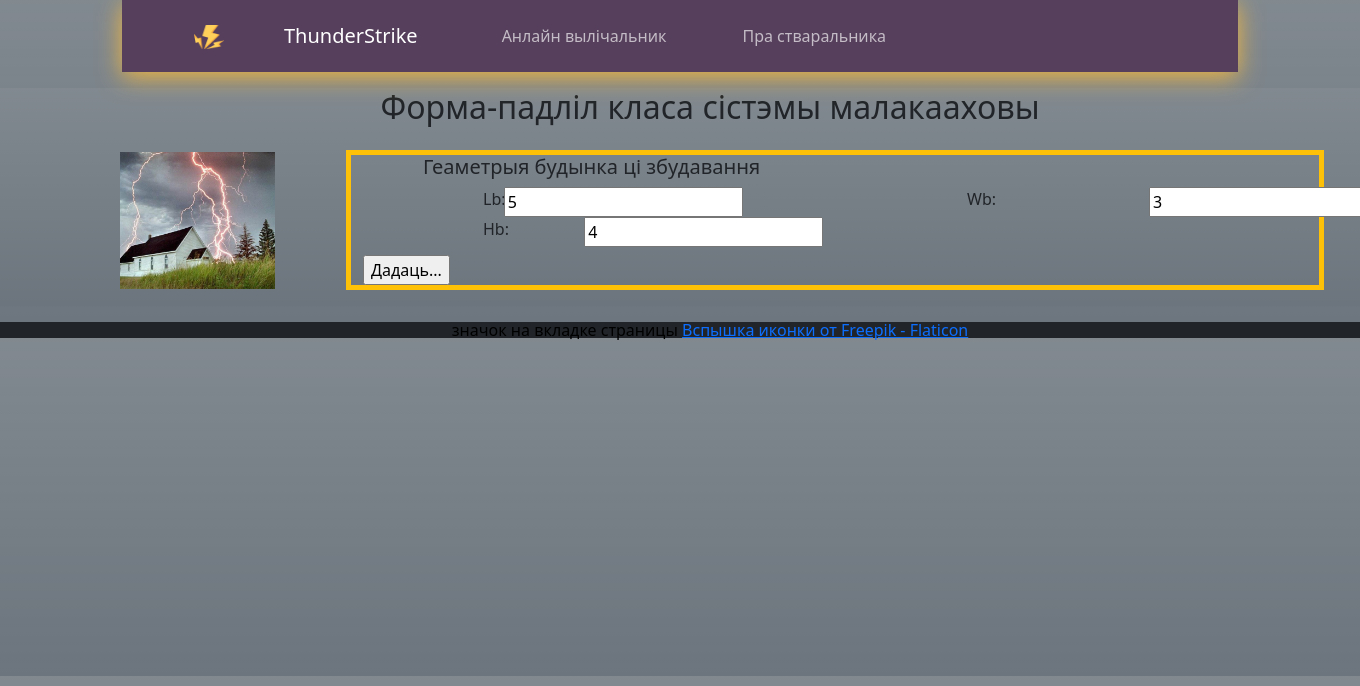
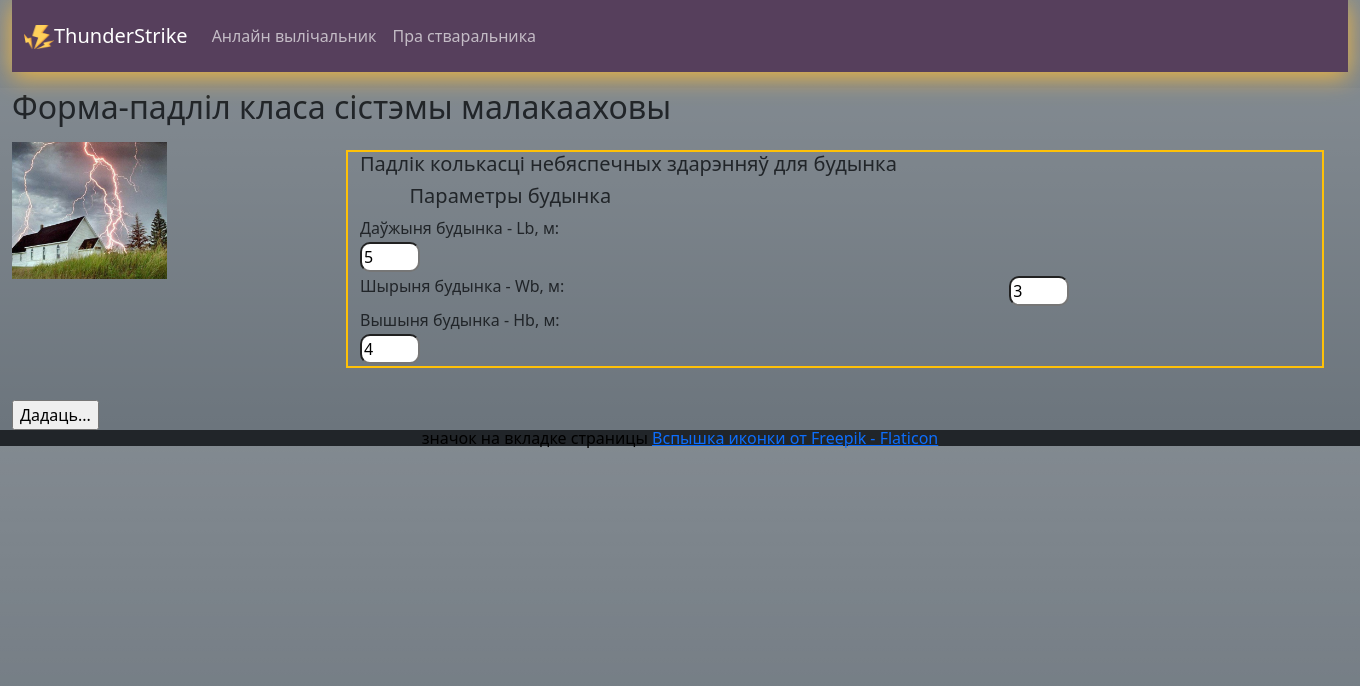
Before and after one commit to AleksarDo/dj_mln_30-08-25, a Django app: page /calculate/ in a window 1360 px wide; the page is wider, and only the part inside the window is pictured. Shown: the top 686 px of that part. Run offline with Django 5.2, Linux system fonts and the light colour scheme; some libraries are stand-ins or nearby versions.

Commit message:
слив в гитхаб

```diff
--- a/calc/form_calc.py
+++ b/calc/form_calc.py
@@ -3,9 +3,15 @@ from django.shortcuts import render
 from django.http import HttpResponse
 
 class CalcForm(forms.Form):
-    Lb=forms.DecimalField(label='Lb', initial=5, min_value=1.5, decimal_places=1)
-    Wb=forms.DecimalField(label='Wb', initial=3, min_value=1, decimal_places=1)
-    Hb=forms.DecimalField(label='Hb', initial=4, min_value=2, decimal_places=1)
+    Lb=forms.DecimalField(label='Даўжыня будынка - Lb, м',
+                           initial=5, min_value=1.5, decimal_places=1,
+                           widget= forms.NumberInput(attrs={"class": "inpt_ed"}))
+    Wb=forms.DecimalField(label='Шырыня будынка - Wb, м',
+                          initial=3, min_value=1, decimal_places=1,
+                          widget= forms.NumberInput(attrs={"class": "inpt_ed"}))
+    Hb=forms.DecimalField(label='Вышыня будынка - Hb, м',
+                           initial=4, min_value=2, decimal_places=1,
+                           widget= forms.NumberInput(attrs={"class": "inpt_ed"}))
 
 
 
--- a/static/css/my_css/styles.css
+++ b/static/css/my_css/styles.css
@@ -9,6 +9,11 @@ header {
 
 
 
-body, p {
-    text-indent: 60px
-}
+.inpt_ed
+        {border-radius: 10px;
+        height: 30px;
+        width: 60px;
+        margin: 2px 2px 2px 0;}
+
+.label
+            {text-indent: 0px;}
--- a/templates/calc/base.html
+++ b/templates/calc/base.html
@@ -7,6 +7,9 @@
 
     <link rel="stylesheet" href="/static/css/bootstrap.min.css">
     <link rel="stylesheet" href="/static/css/my_css/styles.css"  rel="stylesheet" type="text/css" />
+
+
+
     <script defer src="/static/js/bootstrap.bundle.min.js"></script>
     {% block favik %}{% endblock favik %}
     <title>
@@ -17,7 +20,7 @@
 </head>
 
 <body class="bg-secondary bg-gradient">
-    <div class="container">
+    <div class="container-fluid">
 
     <header>
             <div class="navbar" style="background-color: #5f446cb8;" data-bs-theme="dark">
@@ -48,13 +51,13 @@
     </header>
 
     <div class="container-fluid bg-secondary bg-gradient text-white">
-        <div class="row my-3 text-center text-body">
+        <div class="row my-3 text-start text-body">
             <h2>{% block header %}
                 {% endblock %}
             </h2>
 
         <div class="row my-2">
-            <div class="col-md-3 align-self-center text-center">
+            <div class="col-md-3 text-start">
                     {% block content1 %}{% endblock content1 %}
             </div>
             <div class="col-md-9 align-self-center text-start text-primery">
--- a/templates/calc/calculate.html
+++ b/templates/calc/calculate.html
@@ -21,43 +21,46 @@
 
 {% block content2 %}
 
-  <style>
-    .myfield
-      {border-radius: 5px;
-      height: 25px;
-      width: 200px;
-      margin: 10px 10px 10px 0;}
-  </style>
-  <div class="container-fluid text-start my-2 border border-5 border-warning">
-    <h5> Геаметрыя будынка ці збудавання </h5>
+  <!--style>
+    .inpt_ed
+      {border-radius: 10px;
+      height: 30px;
+      width: 60px;
+      margin: 3px 3px 3px 0;}
+
+    .text-start
+        {text-align: left 2px;}
+
+  </style-->
+
+
+  <div class="container-fluid my-2 border border-2 border-warning">
+    <h5> Падлік колькасці небяспечных здарэнняў для будынка </h5>
     <form method="POST">
         {% csrf_token %}
         <div class="form-group-my2">
-          <div class="row my-2">
-            <div class="col">
-              <div class="row">
-                <div class="col-2">{{ form.Lb.label_tag }}</div>
-                <div class="col-1">{{ form.Lb }}</div>
+          <div class="row">
+            <div class="col-md-4 text text-center"> <h5> Параметры будынка </h5> </div>
+          </div >
 
-              </div>
+          <div class="row">
+            <div class="col-md-6">
+                {% for field in form %}
+                <div class="col-md-8 text-sart">
+                      {{ field.label_tag }} </div>
+                <div class="col text-start">
+                      {{ field }}  </div>
+                </div>
+                <div class="errror"> {{ field.errrors }}</div>
+                {% endfor %}
             </div>
-            <div class="col">
-             <div class="row">
-              <div class="col w-25">{{ form.Wb.label_tag }} </div>
-              <div class="col w-25"> {{ form.Wb }}</div>
-              </div>
-            </div>
-            <div class="col">
-             <div class="row">
-              <div class="col-2">{{ form.Hb.label_tag }}</div>
-              <div class="col-1"> {{ form.Hb }}</div>
-
-              </div>
-            </div>
-            <div class="errror">{{ form.errrors }}</div>
           </div>
         </div>
-      <input type="submit" value="Дадаць...">
+    </div>
+
+    <div class="errror">{{ form.errrors }}</div>
+    <input type="submit" value="Дадаць...">
+      </div>
     </form>
   </div>
 {% endblock content2 %}
```
Also changed, not shown: 1 other file.
